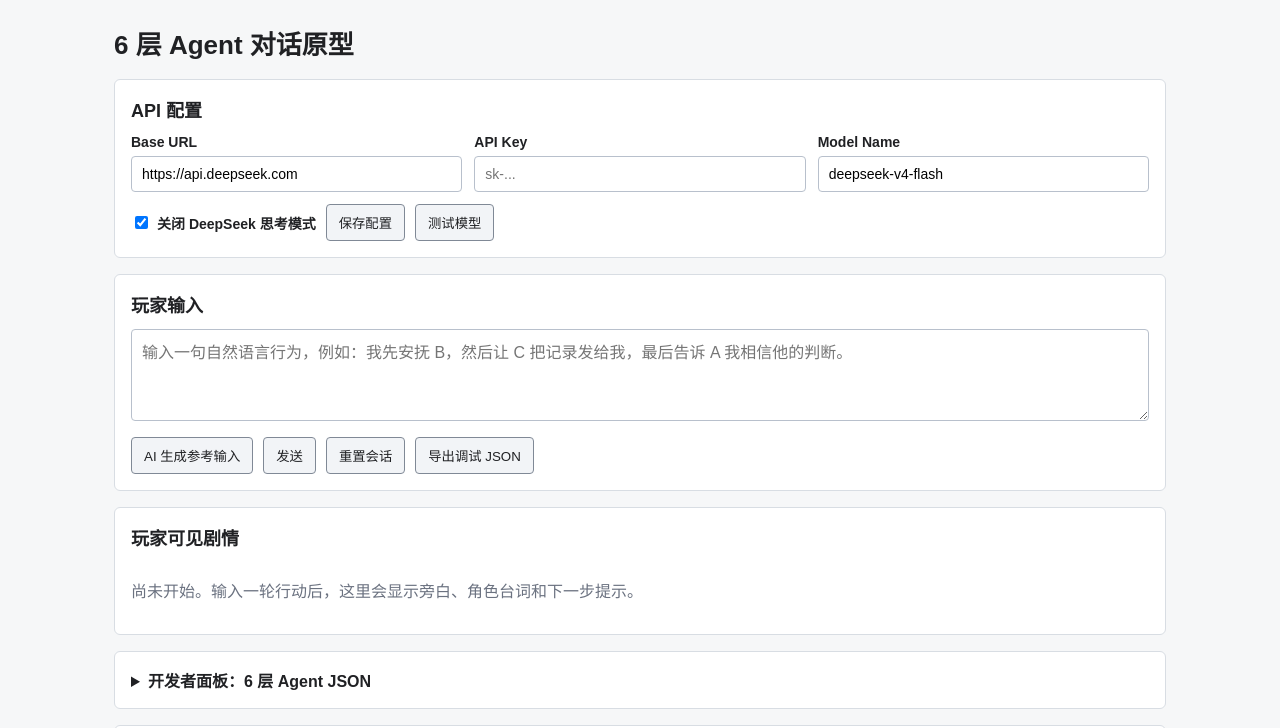
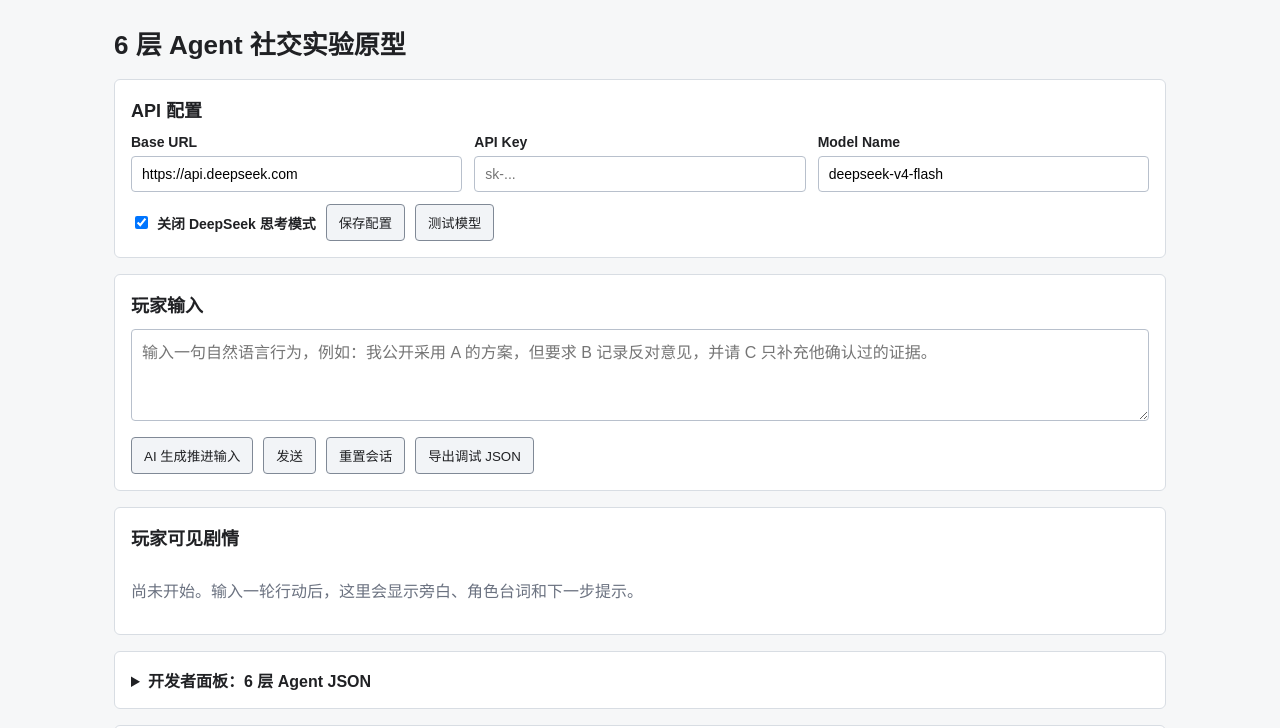
Before and after one commit to dadatiaoao/agent-otome-prototype, a plain HTML site: page static/index.html in a window 1280 px wide. Shown: the top 728 px of the page. Drawn offline with Linux system fonts and the light colour scheme.

Commit message:
Update social experiment interface copy

```diff
--- a/static/index.html
+++ b/static/index.html
@@ -3,12 +3,12 @@
   <head>
     <meta charset="utf-8" />
     <meta name="viewport" content="width=device-width, initial-scale=1" />
-    <title>6 层 Agent AI 乙游 / 群像对话原型</title>
+    <title>6 层 Agent 社交实验原型</title>
     <link rel="stylesheet" href="/static/style.css" />
   </head>
   <body>
     <main class="page">
-      <h1>6 层 Agent 对话原型</h1>
+      <h1>6 层 Agent 社交实验原型</h1>
 
       <section class="panel">
         <h2>API 配置</h2>
@@ -42,10 +42,10 @@
         <textarea
           id="playerInput"
           rows="4"
-          placeholder="输入一句自然语言行为，例如：我先安抚 B，然后让 C 把记录发给我，最后告诉 A 我相信他的判断。"
+          placeholder="输入一句自然语言行为，例如：我公开采用 A 的方案，但要求 B 记录反对意见，并请 C 只补充他确认过的证据。"
         ></textarea>
         <div class="actions">
-          <button id="suggestInputBtn">AI 生成参考输入</button>
+          <button id="suggestInputBtn">AI 生成推进输入</button>
           <button id="sendBtn">发送</button>
           <button id="resetBtn">重置会话</button>
           <button id="exportBtn">导出调试 JSON</button>
```
